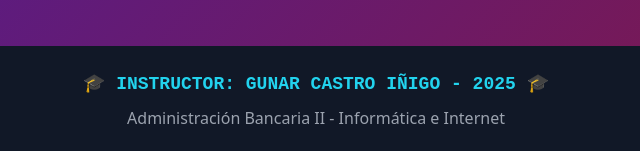
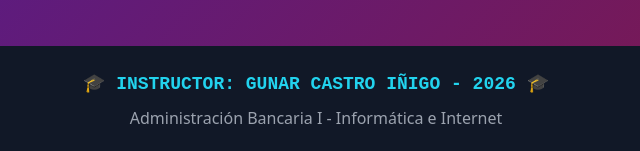
Before and after one commit to profcodegunar/Ad_Bancaria_SEM_04, a plain HTML site: page index.html in a window 1280 px wide. Shown: the part 1242-1393 px from the top of the page, 324-964 px from the left. Drawn offline with nearby package versions, Linux system fonts and the light colour scheme.

Commit message:
Update index.html

```diff
--- a/index.html
+++ b/index.html
@@ -285,9 +285,9 @@
     <footer class="bg-gray-900 py-6 mt-16">
         <div class="container mx-auto px-4 text-center">
             <div class="text-lg font-bold text-cyan-400 pixel-font mb-2">
-                🎓 INSTRUCTOR: GUNAR CASTRO IÑIGO - 2025 🎓
+                🎓 INSTRUCTOR: GUNAR CASTRO IÑIGO - 2026 🎓
             </div>
-            <p class="text-gray-400">Administración Bancaria II - Informática e Internet</p>
+            <p class="text-gray-400">Administración Bancaria I - Informática e Internet</p>
         </div>
     </footer>
 
```
